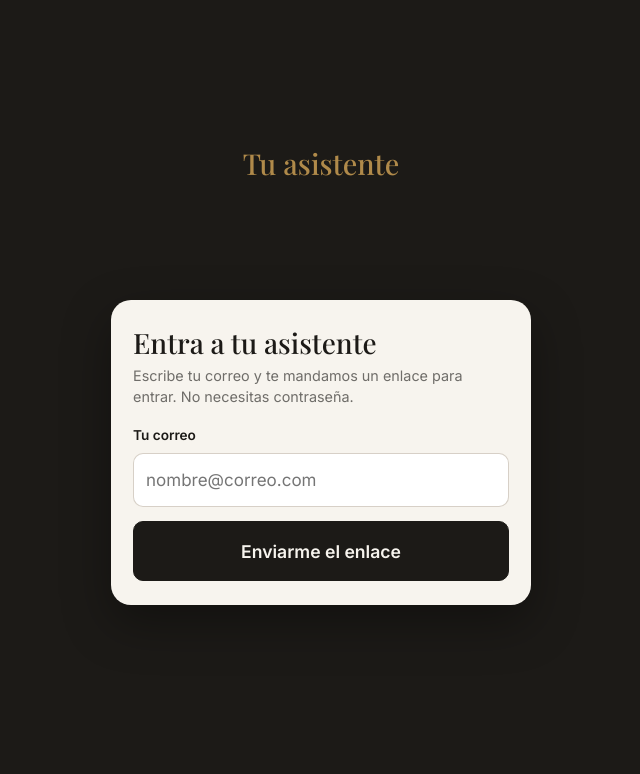
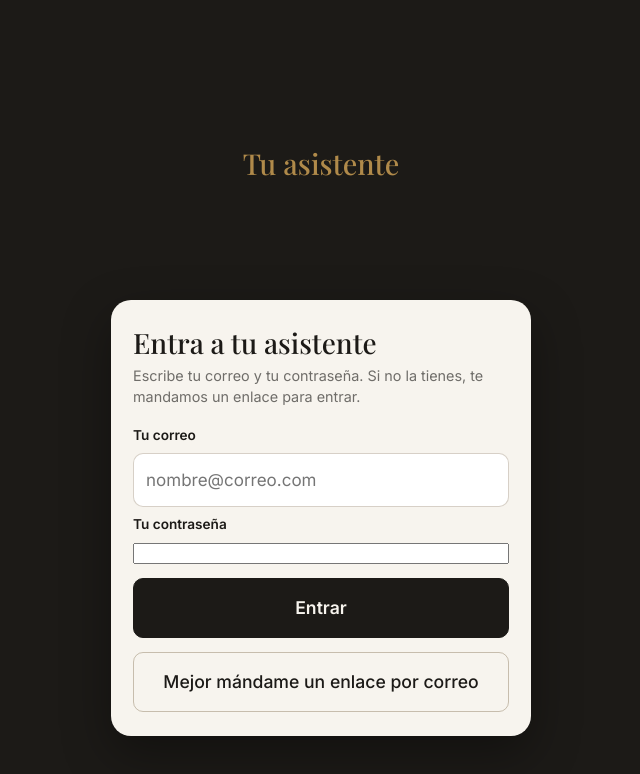
Before and after one commit to awt-spec/Deluxe-Patty, a Next.js app: page /entrar in a window 1280 px wide. Shown: the top 774 px of the page, without its empty margins (319-959 px from the left). Built offline with nearby package versions, Linux system fonts and the light colour scheme.

Commit message:
Entrada con correo y contraseña; el enlace por correo avisa si se pasó del límite y registra el error
Co-Authored-By: Claude Sonnet 5.5 <noreply@anthropic.com>
Claude-Session: https://claude.ai/code/session_01WeAJQ3C6hVpaUwnR9ijFUW

```diff
--- a/app/entrar/acciones.ts
+++ b/app/entrar/acciones.ts
@@ -4,6 +4,7 @@ import { cookies, headers } from "next/headers";
 import { redirect } from "next/navigation";
 import { abrirSesionDemo } from "@/lib/panel/demo";
 import { slugValido } from "@/lib/panel/marca";
+import { errorSeguro } from "@/lib/monitoreo/errores";
 import { COOKIE_CORREDOR } from "@/lib/panel/sesion";
 import { clienteConSesion } from "@/lib/supabase/servidor";
 
@@ -17,12 +18,35 @@ export async function pedirEnlace(formulario: FormData) {
   const origen = process.env.NEXT_PUBLIC_URL_APP || (await headers()).get("origin") || "";
   const supabase = await clienteConSesion();
   // shouldCreateUser: false — solo entran usuarios creados por soporte y enlazados a un corredor.
-  await supabase.auth.signInWithOtp({
+  const { error } = await supabase.auth.signInWithOtp({
     email: correo,
     options: { shouldCreateUser: false, emailRedirectTo: `${origen}/auth/confirmar` },
   });
+  if (error) {
+    // Antes el error se tragaba y siempre decía "revisa tu correo": no se sabía por qué no llegaba nada.
+    // Se registra solo tipo y código (nunca el correo) y, si fue el límite de correos por hora, se avisa.
+    console.error(JSON.stringify({ evento: "error_enlace", error: errorSeguro(error) }));
+    if (error.status === 429) redirect(conMarca("limite"));
+  }
   // Misma respuesta exista o no la cuenta: no se revela qué correos están registrados.
   redirect(conMarca("enviado"));
+}
+
+/** Entrada con correo y contraseña. Un solo mensaje de error, exista o no la cuenta. */
+export async function iniciarSesion(formulario: FormData) {
+  const correo = String(formulario.get("correo") ?? "").trim().toLowerCase();
+  const contrasena = String(formulario.get("contrasena") ?? "");
+  const c = String(formulario.get("c") ?? "");
+  const conMarca = (aviso: string) => `/entrar?aviso=${aviso}${slugValido(c) ? `&c=${c}` : ""}`;
+  if (!/^[^@\s]+@[^@\s]+\.[^@\s]+$/.test(correo)) redirect(conMarca("correo"));
+  if (!contrasena || contrasena.length > 200) redirect(conMarca("credenciales"));
+  const { error } = await (await clienteConSesion()).auth.signInWithPassword({ email: correo, password: contrasena });
+  if (error) {
+    if (error.status === 429) redirect(conMarca("limite"));
+    redirect(conMarca("credenciales"));
+  }
+  (await cookies()).delete(COOKIE_CORREDOR);
+  redirect("/panel");
 }
 
 /** "Ver la demo": entra sin correo a la cuenta de demo, con datos ficticios. */
--- a/app/entrar/page.tsx
+++ b/app/entrar/page.tsx
@@ -2,7 +2,7 @@ import { BotonEnviar } from "@/app/panel/boton-enviar";
 import { IconoCorreo } from "@/app/panel/iconos";
 import { demoDisponible } from "@/lib/panel/demo";
 import { marcaDeEntrada, slugValido } from "@/lib/panel/marca";
-import { entrarDemo, pedirEnlace } from "./acciones";
+import { entrarDemo, iniciarSesion, pedirEnlace } from "./acciones";
 import { OtroEnlace } from "./otro-enlace";
 import { PantallaEntrada } from "./pantalla";
 
@@ -10,6 +10,8 @@ const ERRORES: Record<string, string> = {
   correo: "Ese correo parece incompleto. Revísalo y vuelve a intentar.",
   enlace: "Ese enlace ya se usó o venció. Escribe tu correo y te mandamos uno nuevo.",
   demo: "La demo no está disponible en este momento.",
+  credenciales: "El correo o la contraseña no son correctos. Revísalos o pide un enlace por correo.",
+  limite: "Se pidieron demasiados enlaces o intentos seguidos. Espera unos minutos y vuelve a intentar.",
 };
 
 export default async function Entrar({ searchParams }: { searchParams: Promise<{ aviso?: string; c?: string }> }) {
@@ -35,27 +37,35 @@ export default async function Entrar({ searchParams }: { searchParams: Promise<{
   return (
     <PantallaEntrada marca={marca}>
       <h1>Entra a tu asistente</h1>
-      <p className="suave">Escribe tu correo y te mandamos un enlace para entrar. No necesitas contraseña.</p>
+      <p className="suave">Escribe tu correo y tu contraseña. Si no la tienes, te mandamos un enlace para entrar.</p>
       {aviso && ERRORES[aviso] && (
         <p className="aviso error" role="alert">
           {ERRORES[aviso]}
         </p>
       )}
-      <form action={pedirEnlace} className="pila">
+      <form action={iniciarSesion} className="pila">
         {corredor && <input type="hidden" name="c" value={corredor} />}
         <label htmlFor="correo">Tu correo</label>
         <input
           id="correo"
           name="correo"
           type="email"
-          autoComplete="email"
+          autoComplete="username"
           inputMode="email"
           autoCapitalize="none"
           spellCheck={false}
           placeholder="nombre@correo.com"
           required
         />
-        <BotonEnviar texto="Enviarme el enlace" pendiente="Enviando…" className="primario grande" />
+        <label htmlFor="contrasena">Tu contraseña</label>
+        <input id="contrasena" name="contrasena" type="password" autoComplete="current-password" maxLength={200} />
+        <BotonEnviar texto="Entrar" pendiente="Un momento…" className="primario grande" />
+        <BotonEnviar
+          texto="Mejor mándame un enlace por correo"
+          pendiente="Un momento…"
+          className="grande secundario"
+          formAction={pedirEnlace}
+        />
       </form>
       {demoDisponible() && (
         <form action={entrarDemo} className="entrada-demo">
--- a/app/panel/boton-enviar.tsx
+++ b/app/panel/boton-enviar.tsx
@@ -3,10 +3,21 @@
 import { useFormStatus } from "react-dom";
 
 /** Botón de envío que avisa mientras la acción trabaja (ficha, anuncio, fotos: tardan). */
-export function BotonEnviar({ texto, pendiente, className }: { texto: React.ReactNode; pendiente: string; className?: string }) {
+export function BotonEnviar({
+  texto,
+  pendiente,
+  className,
+  formAction,
+}: {
+  texto: React.ReactNode;
+  pendiente: string;
+  className?: string;
+  /** Otra acción para este botón (un formulario con dos salidas, como "Entrar" y "Mándame un enlace"). */
+  formAction?: (formulario: FormData) => void | Promise<void>;
+}) {
   const { pending } = useFormStatus();
   return (
-    <button type="submit" className={className} disabled={pending} aria-busy={pending}>
+    <button type="submit" className={className} disabled={pending} aria-busy={pending} formAction={formAction}>
       {pending ? pendiente : texto}
     </button>
   );
```
